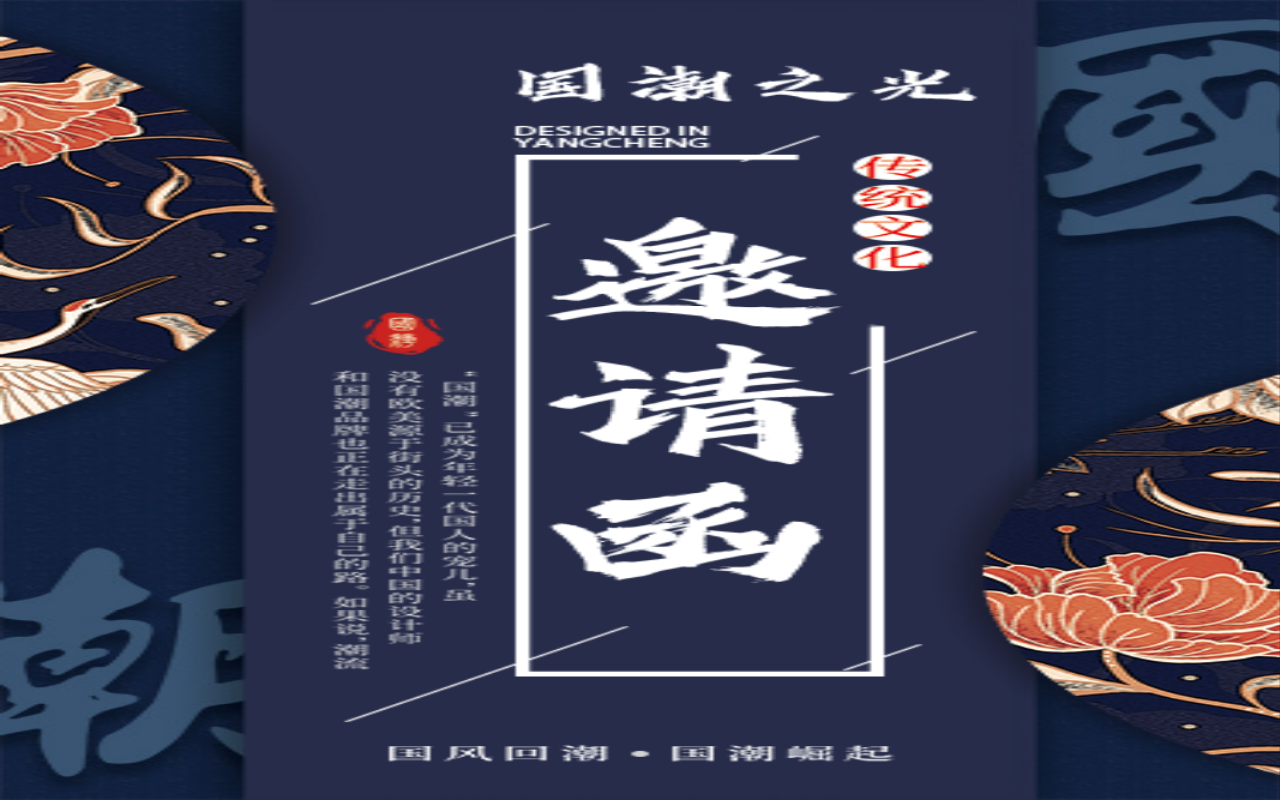
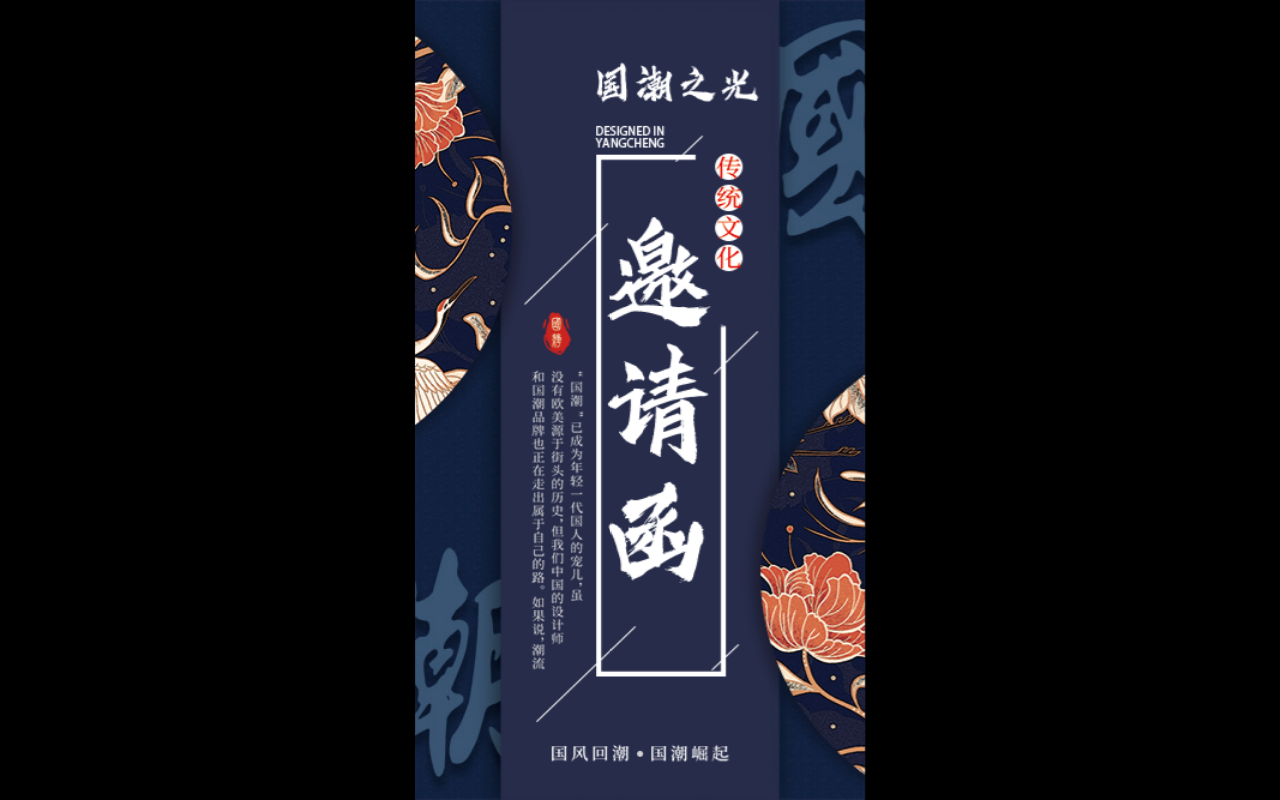
Before and after one commit to objcxiaobai/demo, a plain HTML site: page index.html in a window 1280 px wide. Drawn offline with Linux system fonts and the light colour scheme.

Commit message:
1 commit

```diff
--- a/css/index.css
+++ b/css/index.css
@@ -48,7 +48,7 @@ body {
 .slide-item img {
   width: 100%;
   height: 100%;
-  /* object-fit: contain; */
+  object-fit: contain;
 }
 
 /* 首页 */
```
